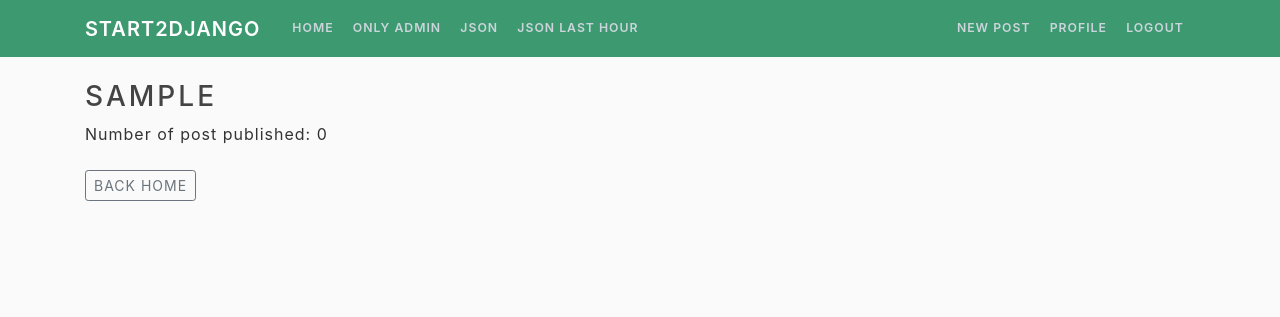
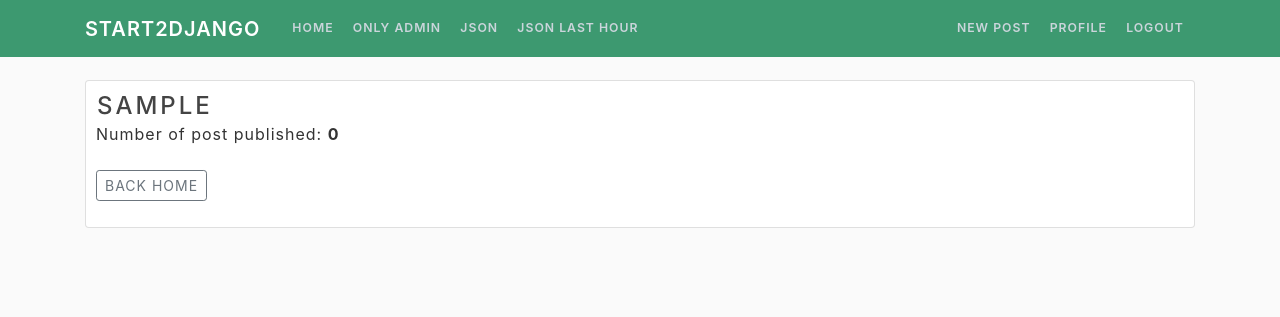
Before and after one commit to lijo-belardi/Progetto-Django-di-Lijo-Belardi, a Django app: page /api/only-admin/ in a window 1280 px wide. Shown: the top 317 px of the page. Run offline with Django 3.2, Linux system fonts and the light colour scheme; the visitor is signed in with stand-in values (Sample User, id 1); data comes from the database, SQL or seed files in the repository; data that the repository does not hold is empty; some libraries are stand-ins or nearby versions.

Commit message:
Improved admin.html: - Added <div> class "car horizontal"

```diff
--- a/socialDex/templates/admin.html
+++ b/socialDex/templates/admin.html
@@ -1,12 +1,15 @@
 {% extends "base.html" %}
 {% block blog_content %}
 <div class="container">
-    {% for user in user_posts %}
-    <h3>{{user.username}} </h3>
-    <p> Number of post published: {{ user.total_posts }}
-        {% endfor %}
-        <br>
-        <br>
-        <a class="btn btn-sm btn-outline-secondary" href="{% url 'api:home' %}">Back Home</a>
+    <div class="card horizontal">
+        <div style="margin: 10px;">
+            {% for user in user_posts %}
+            <h4 style="margin: 1px;">{{user.username}} </h4>
+            <p> Number of post published: <strong>{{ user.total_posts }}</strong>
+                {% endfor %}
+                <br><br><a class="btn btn-sm btn-outline-secondary" href="{% url 'api:home' %}">Back Home</a>
+            </p>
+        </div>
+    </div>
 </div>
 {% endblock blog_content %}
```
